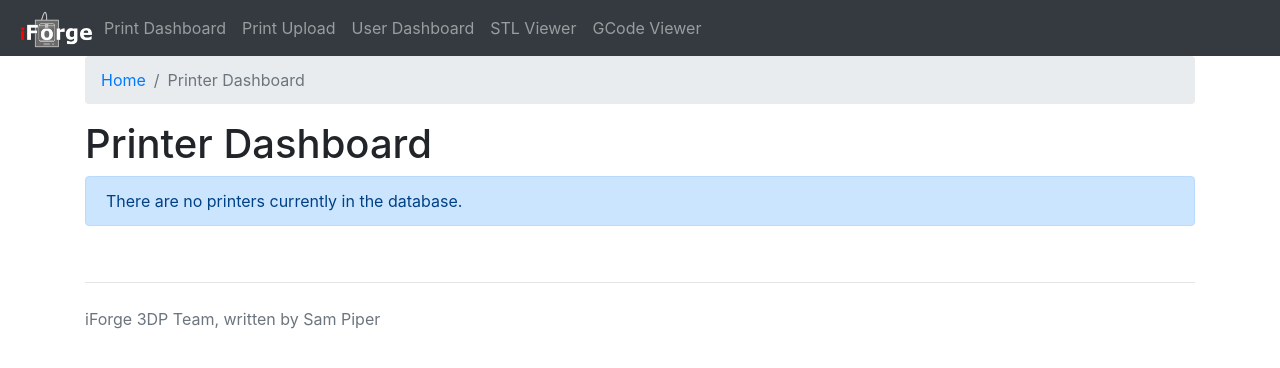
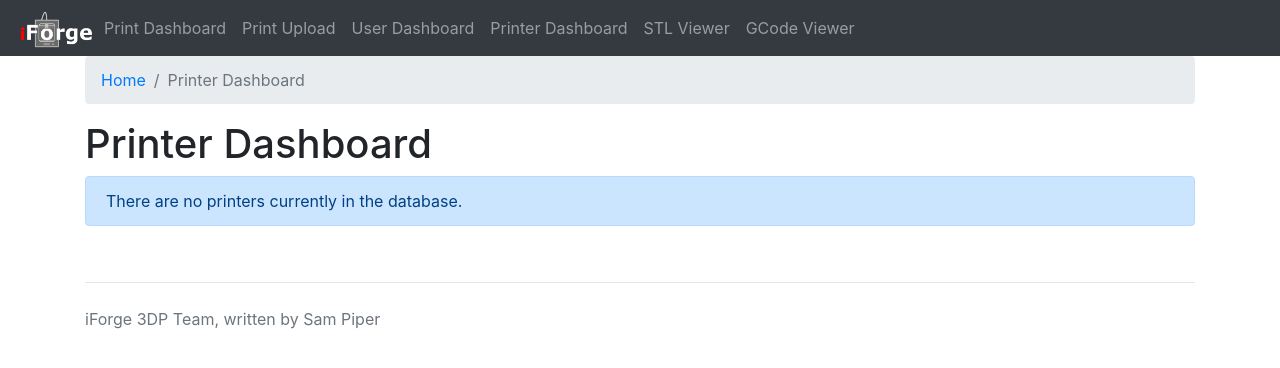
Before and after one commit to iforge-uos/print-queue-api, a Python web app: template src/templates/printer_dashboard.j2 in a window 1280 px wide. Shown: the top 368 px of the page. Run offline with Jinja, Linux system fonts and the light colour scheme; the template is opened without the code that fills it, so the values that code supplies are empty; some libraries are stand-ins or nearby versions.

Commit message:
feat: added printer dashboard

```diff
--- a/src/templates/base_layout.j2
+++ b/src/templates/base_layout.j2
@@ -58,6 +58,10 @@
                            href="{{ url_for('management view.user_dashboard') }}">User Dashboard</a>
                     </li>
                     <li class="nav-item">
+                        <a class="nav-link"
+                           href="{{ url_for('management view.printer_dashboard') }}">Printer Dashboard</a>
+                    </li>
+                    <li class="nav-item">
                         <a class="nav-link" href="{{ url_for('management view.view_stl') }}">STL Viewer</a>
                     </li>
                     <li class="nav-item">
--- a/src/templates/printer_dashboard.j2
+++ b/src/templates/printer_dashboard.j2
@@ -30,6 +30,15 @@
             {% for printer in printers %}
             <tr>
                 <td>{{ printer.id }}</td>
+                <td>{{ printer.printer_name }}</td>
+                <td>{{ printer.printer_type.value }}</td>
+                <td>{{ printer.ip }}</td>
+                <td>{{ printer.api_key }}</td>
+                <td>{{ printer.total_time_printed }}</td>
+                <td>{{ printer.completed_prints }}</td>
+                <td>{{ printer.failed_prints }}</td>
+                <td>{{ printer.total_filament_used }}</td>
+                <td>{{ printer.days_on_time }}</td>
             </tr>
             {% endfor %}
 
```
Also changed, not shown: src/resources/management_route.py (+12 -4 lines).
